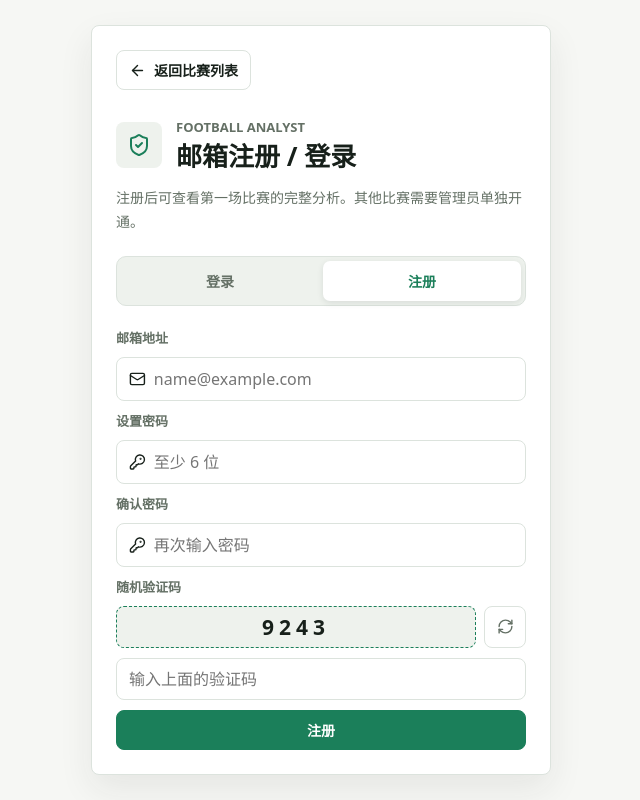
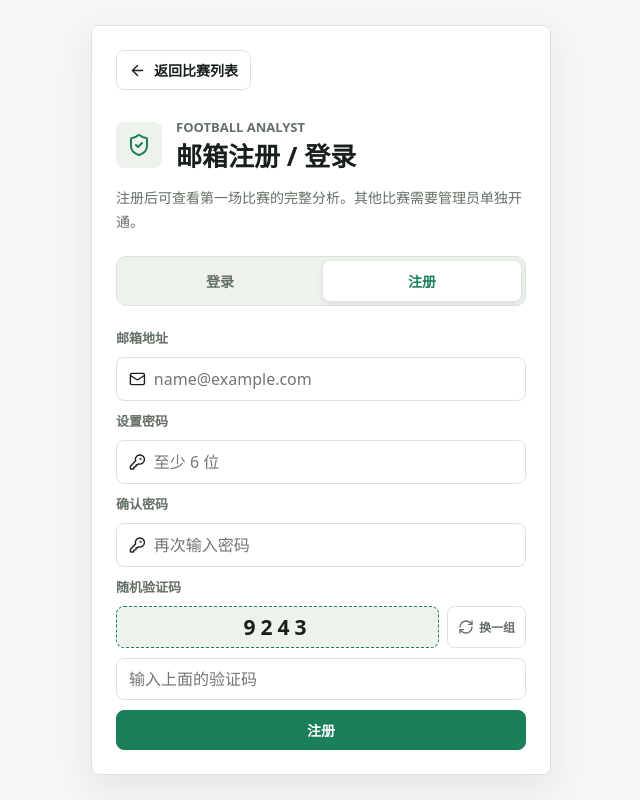
Before and after one commit to tszming1021/football-analystv2, a Next.js app in the folder web/: page /register in a window 1280 px wide. Shown: the whole page, without its empty margins (319-959 px from the left). Built offline with nearby package versions, Linux system fonts and the light colour scheme; no server answers.

Commit message:
make captcha refresh explicit

```diff
--- a/web/app/globals.css
+++ b/web/app/globals.css
@@ -178,7 +178,7 @@ h1 span {
 .captcha-block { display: grid; gap: 10px; }
 .captcha-row { display: flex; align-items: center; gap: 8px; }
 .captcha-code { display: grid; min-height: 42px; flex: 1; place-items: center; border: 1px dashed var(--accent); border-radius: 8px; background: var(--surface-2); color: var(--ink); font-size: 21px; font-weight: 900; letter-spacing: 5px; }
-.captcha-refresh { display: grid; width: 42px; height: 42px; place-items: center; border: 1px solid var(--line); border-radius: 8px; background: var(--surface); color: var(--muted); cursor: pointer; }
+.captcha-refresh { display: inline-flex; width: auto; height: 42px; align-items: center; justify-content: center; gap: 5px; border: 1px solid var(--line); border-radius: 8px; padding: 0 10px; background: var(--surface); color: var(--muted); cursor: pointer; font: inherit; font-size: 12px; font-weight: 760; white-space: nowrap; }
 .captcha-refresh:hover { color: var(--accent); border-color: var(--accent); }
 .input-wrap { display: flex; align-items: center; gap: 8px; min-height: 44px; border: 1px solid var(--line); border-radius: 8px; padding: 0 12px; }
 .input-wrap input, .code-input { width: 100%; min-height: 42px; border: 1px solid var(--line); border-radius: 8px; padding: 0 12px; color: var(--ink); font: inherit; outline: none; }
--- a/web/components/AuthForm.tsx
+++ b/web/components/AuthForm.tsx
@@ -17,6 +17,12 @@ export function AuthForm({ initialMode = "login", initialCaptcha = "" }: { initi
   const [captchaInput, setCaptchaInput] = useState("");
   const [message, setMessage] = useState("");
   const [busy, setBusy] = useState(false);
+
+  function refreshCaptcha() {
+    setCaptcha((current) => createCaptcha(current));
+    setCaptchaInput("");
+    setMessage("");
+  }
 
   async function submitCredentials(event: FormEvent) {
     event.preventDefault();
@@ -62,7 +68,7 @@ export function AuthForm({ initialMode = "login", initialCaptcha = "" }: { initi
             <label htmlFor="password">{mode === "login" ? "登录密码" : "设置密码"}</label>
             <div className="input-wrap"><KeyRound size={18} /><input id="password" type="password" required minLength={6} value={password} onChange={(event) => setPassword(event.target.value)} placeholder="至少 6 位" /></div>
             {mode === "register" && <><label htmlFor="confirm-password">确认密码</label><div className="input-wrap"><KeyRound size={18} /><input id="confirm-password" type="password" required minLength={6} value={confirmPassword} onChange={(event) => setConfirmPassword(event.target.value)} placeholder="再次输入密码" /></div></>}
-            {mode === "register" && <div className="captcha-block"><label htmlFor="captcha">随机验证码</label><div className="captcha-row"><span className="captcha-code" aria-label="随机验证码">{captcha || "加载中"}</span><button type="button" className="captcha-refresh" onClick={() => { setCaptcha(createCaptcha()); setCaptchaInput(""); }} title="换一个验证码" aria-label="换一个验证码"><RefreshCw size={17} /></button></div><input id="captcha" className="code-input" required value={captchaInput} onChange={(event) => setCaptchaInput(event.target.value)} placeholder="输入上面的验证码" autoComplete="off" /></div>}
+            {mode === "register" && <div className="captcha-block"><label htmlFor="captcha">随机验证码</label><div className="captcha-row"><span className="captcha-code" aria-label="随机验证码">{captcha || "加载中"}</span><button type="button" className="captcha-refresh" onClick={refreshCaptcha} title="换一个验证码" aria-label="换一个验证码"><RefreshCw size={16} /><span>换一组</span></button></div><input id="captcha" className="code-input" required value={captchaInput} onChange={(event) => setCaptchaInput(event.target.value)} placeholder="输入上面的验证码" autoComplete="off" /></div>}
             <button className="primary-button" disabled={busy}>{busy ? "处理中..." : mode === "login" ? "登录" : "注册"}</button>
         </form>
         {message && <p className="auth-message"><CheckCircle2 size={16} />{message}</p>}
@@ -71,8 +77,10 @@ export function AuthForm({ initialMode = "login", initialCaptcha = "" }: { initi
   );
 }
 
-function createCaptcha() {
-  return String(Math.floor(1000 + Math.random() * 9000));
+function createCaptcha(previous = "") {
+  let next = String(Math.floor(1000 + Math.random() * 9000));
+  while (next === previous) next = String(Math.floor(1000 + Math.random() * 9000));
+  return next;
 }
 
 function formatAuthError(error: string, mode: "login" | "register") {
```
